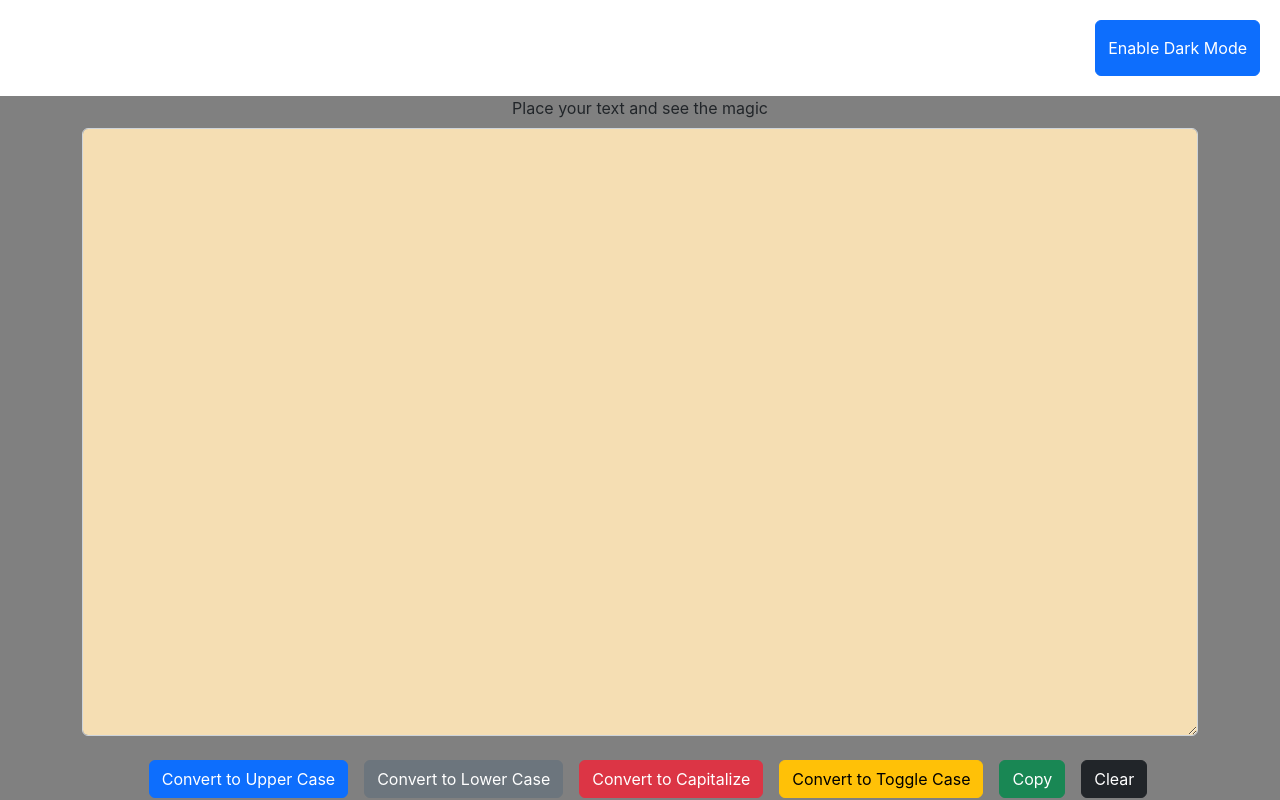
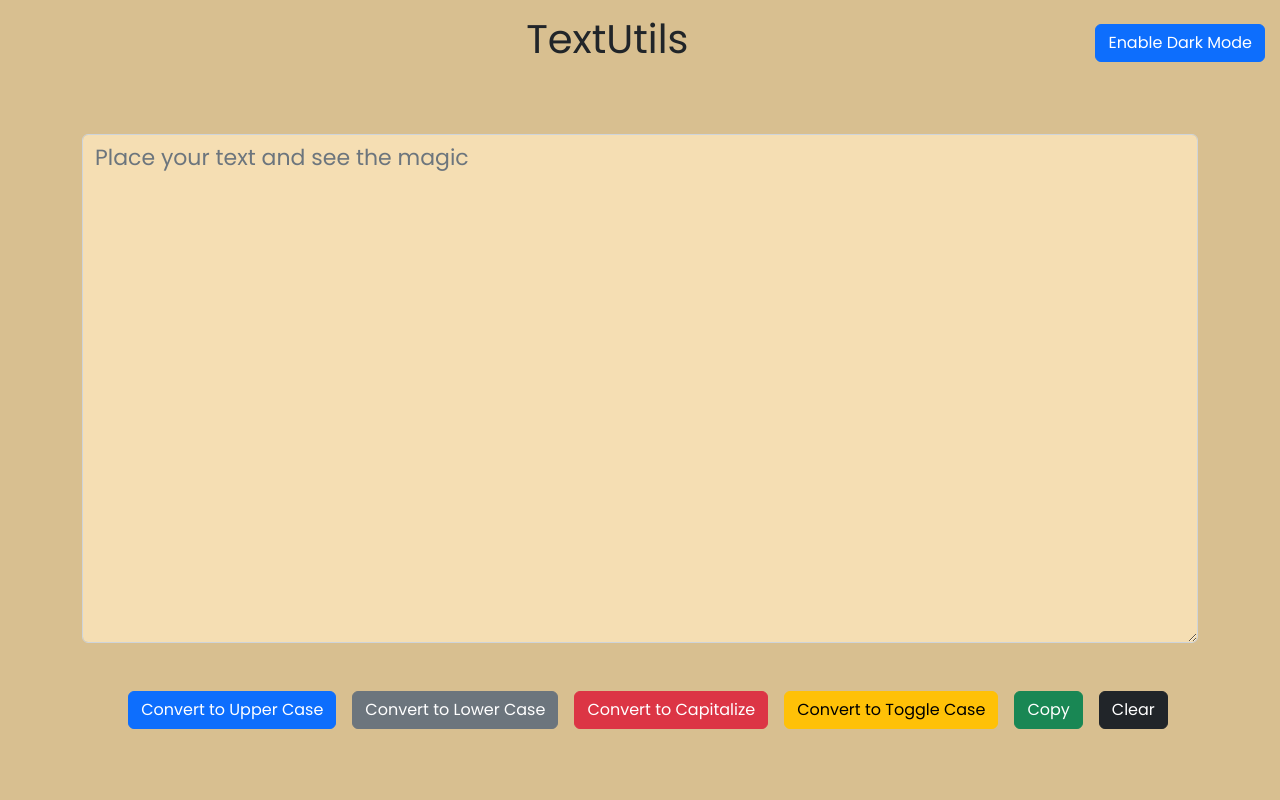
Before and after one commit to dishant-yadav/TextUtils, a React (Create React App) app: page / in a window 1280 px wide. Shown: the top 800 px of the page. Built offline with nearby package versions, Linux system fonts and the light colour scheme.

Commit message:
improved the theme of the app

```diff
--- a/src/App.css
+++ b/src/App.css
@@ -1,38 +1,14 @@
+@import url("https://fonts.googleapis.com/css2?family=Lora:ital@1&family=Poppins:wght@300;400&display=swap");
+* {
+  margin: 0;
+  padding: 0;
+  box-sizing: border-box;
+}
+body {
+  font-family: "Lora", serif;
+  font-family: "Poppins", sans-serif;
+  transition: all 0.35s linear;
+}
 .App {
   text-align: center;
 }
-
-.App-logo {
-  height: 40vmin;
-  pointer-events: none;
-}
-
-@media (prefers-reduced-motion: no-preference) {
-  .App-logo {
-    animation: App-logo-spin infinite 20s linear;
-  }
-}
-
-.App-header {
-  background-color: #282c34;
-  min-height: 100vh;
-  display: flex;
-  flex-direction: column;
-  align-items: center;
-  justify-content: center;
-  font-size: calc(10px + 2vmin);
-  color: white;
-}
-
-.App-link {
-  color: #61dafb;
-}
-
-@keyframes App-logo-spin {
-  from {
-    transform: rotate(0deg);
-  }
-  to {
-    transform: rotate(360deg);
-  }
-}
--- a/src/App.js
+++ b/src/App.js
@@ -1,12 +1,34 @@
 import "./App.css";
 import Header from "./Components/Header";
+import Content from "./Components/Content";
 import Footer from "./Components/Footer";
-import Content from "./Components/Content";
+import { useState } from "react";
 
 function App() {
+  const [mode, setMode] = useState("light");
+  const toggleMode = () => {
+    if (mode === "light") {
+      console.log("dark mode enabled");
+      document.body.style.backgroundColor = "rgba(0,0,0,1)";
+      document.body.style.color = "white";
+      document.getElementById("darkBtn").innerText = "Enable light mode";
+      document.getElementById("textarea").style.backgroundColor =
+        "rgba(0,0,0,0.5)";
+      document.getElementById("textarea").style.color = "white";
+      setMode("dark");
+    } else {
+      console.log("light mode enabled");
+      document.body.style.color = "black";
+      document.body.style.backgroundColor = "#d8bf90";
+      document.getElementById("darkBtn").innerText = "Enable dark mode";
+      document.getElementById("textarea").style.backgroundColor = "wheat";
+      document.getElementById("textarea").style.color = "black";
+      setMode("light");
+    }
+  };
   return (
     <div className="App">
-      <Header title="TextUtils" bgColor="white" />
+      <Header title="TextUtils" mode={mode} btnFunction={toggleMode} />
       <Content />
       <Footer />
     </div>
--- a/src/Components/Content.js
+++ b/src/Components/Content.js
@@ -1,7 +1,7 @@
 import React from "react";
 import { useState } from "react";
 import Button from "./Button";
-import "./stylesheets/Content.css"
+import "./stylesheets/Content.css";
 
 const Content = () => {
   const [text, setText] = useState("");
@@ -58,16 +58,15 @@ const Content = () => {
     <div className="container">
       <div className="row">
         <div className="col-12">
-          <label htmlFor="exampleFormControlTextarea1" className="form-label">
-            Place your text and see the magic
-          </label>
+          <label htmlFor="textarea" className="form-label"></label>
           <textarea
             spellCheck={false}
             value={text}
+            placeholder="Place your text and see the magic"
             onChange={handleOnChange}
-            className="form-control"
-            id="exampleFormControlTextarea1"
-            rows="18"
+            className="form-control my-4"
+            id="textarea"
+            rows="15"
           ></textarea>
         </div>
       </div>
--- a/src/Components/Header.js
+++ b/src/Components/Header.js
@@ -1,35 +1,29 @@
 import React from "react";
 import PropTypes from "prop-types";
-import Button from "./Button";
 import "./stylesheets/header.css";
 
 const Header = (props) => {
-  const handleClick = () => {
-    const body = document.querySelector("body");
-    const header = document.querySelector("header");
-    body.style.backgroundColor = "white";
-    header.style.backgroundColor = "wheat";
-    console.log("Clicked dark mode btn");
-  };
-  const headerStyle = {
-    backgroundColor: props.bgColor,
-    color: "white",
-  };
   return (
-    <header style={headerStyle}>
+    <header>
+      <h2>&nsbp</h2>
       <h1>{props.title}</h1>
-      <button className="btn btn-primary" onClick={handleClick}>Enable Dark Mode</button>
+      <button
+        id="darkBtn"
+        className="btn btn-primary text"
+        onClick={props.btnFunction}
+      >
+        Enable Dark Mode
+      </button>
     </header>
   );
 };
 
 Header.propTypes = {
   title: PropTypes.string.isRequired,
-  bgColor: PropTypes.string,
+  btnFunction: PropTypes.func,
 };
 Header.defaultProps = {
   title: "Enter your text here",
-  bgColor: "red",
 };
 
 export default Header;
--- a/src/Components/stylesheets/Content.css
+++ b/src/Components/stylesheets/Content.css
@@ -1,12 +1,12 @@
-*{
+* {
   margin: 0;
   padding: 0;
   box-sizing: border-box;
 }
-body{
-    background-color: grey;
+body {
+  background-color: #d8bf90;
 }
-#exampleFormControlTextarea1 {
+#textarea {
   font-size: 22px;
   font-weight: 400;
   background-color: wheat;
--- a/src/Components/stylesheets/header.css
+++ b/src/Components/stylesheets/header.css
@@ -1,16 +1,14 @@
-*{
-    margin: 0;
-    padding: 0;
-    box-sizing: border-box;
+* {
+  margin: 0;
+  padding: 0;
+  box-sizing: border-box;
 }
-body{
-    /* background-color: grey; */
+header {
+  display: flex;
+  justify-content: space-between;
+  align-items: center;
+  margin: 15px;
 }
-header{
-    display: flex;
-    justify-content: space-between;
-    padding: 20px;
+h2{
+  visibility: hidden;
 }
-header h1{
-    padding-left: 700px;
-}
```
Lines whose indentation alone changed are shown as unchanged.
